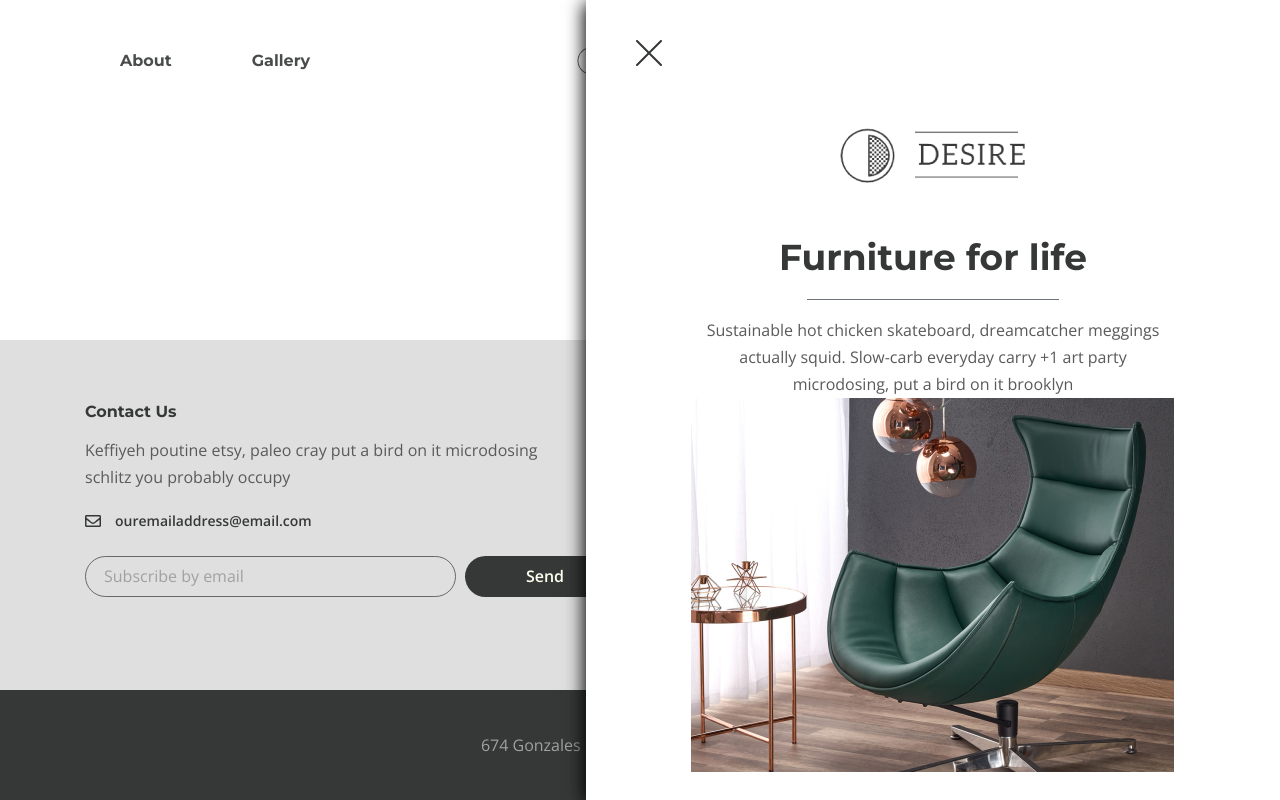
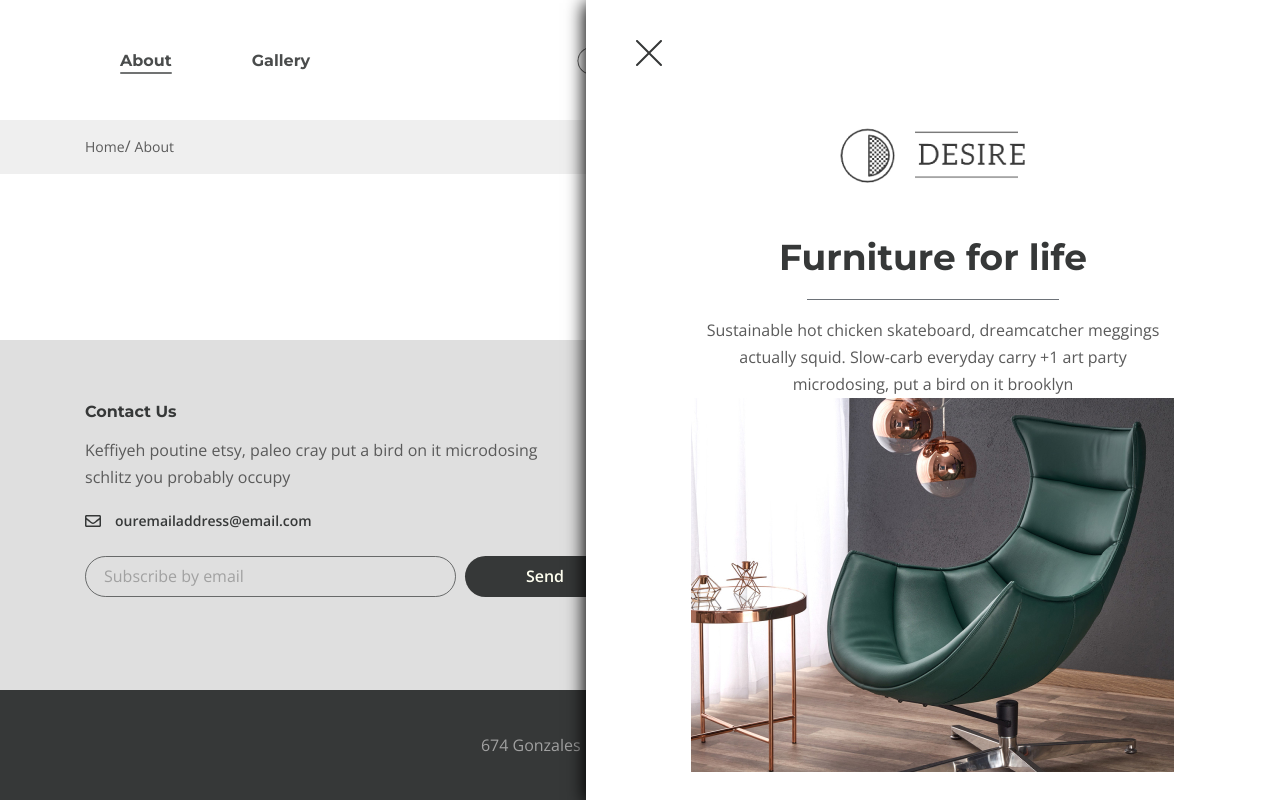
Before and after one commit to Barsoom-coder/desire, a website: page app/about.html in a window 1280 px wide. Drawn offline with nearby package versions, Linux system fonts and the light colour scheme; files whose address does not match are found by name.

Commit message:
added breadcrumbs

```diff
--- a/app/about.html
+++ b/app/about.html
@@ -17,7 +17,7 @@
             <nav class="menu">
               <ul class="menu__list">
                 <li class="menu__list-item">
-                  <a class="menu__list-link" href="#">About</a>
+                  <a class="menu__list-link menu__list-link--active" href="#">About</a>
                 </li>
                 <li class="menu__list-item">
                   <a class="menu__list-link" href="#">Gallery</a>
@@ -52,7 +52,18 @@
       </header>
 
       <main class="main">
-        <div class="breadcrumbs"></div>
+        <div class="breadcrumbs">
+          <div class="container">
+            <ul class="breadcrumbs__list">
+              <li class="breadcrumbs__item">
+                <a class="breadcrumbs__link" href="#">Home</a>
+              </li>
+              <li class="breadcrumbs__item">
+                <a class="breadcrumbs__link" href="#">About</a>
+              </li>
+            </ul>
+          </div>
+        </div>
       </main>
 
       <footer class="footer">
--- a/app/scss/style.scss
+++ b/app/scss/style.scss
@@ -36,6 +36,20 @@
 		@extend %title-font;
 		color: rgba(54, 56, 56, 0.9);
 		line-height: 22px;
+	}
+	&__list-link--active {
+		padding-bottom: 4px;
+		position: relative;
+		&::after {
+			position: absolute;
+			content: '';
+			bottom: 0;
+			left: 0;
+			right: 0;
+			height: 2px;
+			border-radius: 1px;
+			background-color: rgba($title, 0.7);
+		}
 	}
 }
 
@@ -220,6 +234,27 @@
 	}
 	&__images {
 		max-width: 485px;
+	}
+}
+
+.breadcrumbs {
+	background: rgba(#DFDFDF, .5);
+	padding: 13px 14px;
+	&__list {
+		display: flex;
+	}
+	&__item::after{
+		content: '/';
+		margin-left: -4px;
+		margin-right: 4px;
+	}
+	&__item:last-child::after {
+		display: none;
+	}
+	&__link {
+		font-size: 14px;
+		line-height: 28px;
+		color: $defolt;
 	}
 }
 
```
Also changed, not shown: app/page.html (+16 -1 lines), app/css/style.min.css.
